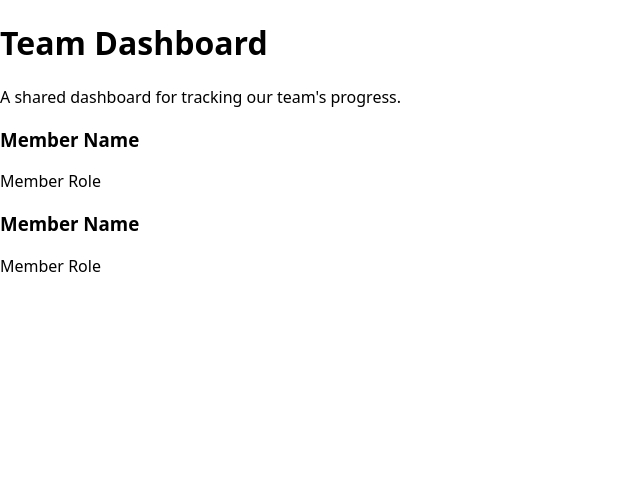
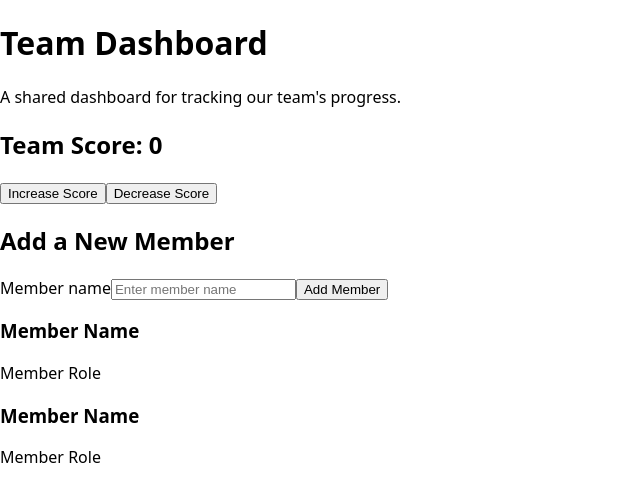
Before and after one commit to code2811/coding-party-react-exercises7, a React (Vite) app: page / in a window 1280 px wide. Shown: the top 502 px of the page, without its empty margins (0-640 px from the left). Built offline with nearby package versions, Linux system fonts and the light colour scheme.

Commit message:
Integrate score controls and member form

```diff
--- a/src/TeamDashboard.tsx
+++ b/src/TeamDashboard.tsx
@@ -1,11 +1,25 @@
 // Author: Jongkuch Isaac Chol Anyar
+// Contributor: Beni Niyogisubizo
+// Contribution: Integrated Tasks 31–40 — score controls and member form
+
+import AddMemberForm from './AddMemberForm'
 import MemberCard from './MemberCard'
+import ScoreControls from './ScoreControls'
 
 function TeamDashboard() {
+  const handleAddMember = (name: string): void => {
+    console.log(`Submitted member: ${name}`)
+  }
+
   return (
     <>
       <h1>Team Dashboard</h1>
       <p>A shared dashboard for tracking our team's progress.</p>
+
+      <ScoreControls />
+
+      <AddMemberForm onAddMember={handleAddMember} />
+
       <MemberCard />
       <MemberCard />
     </>
```
